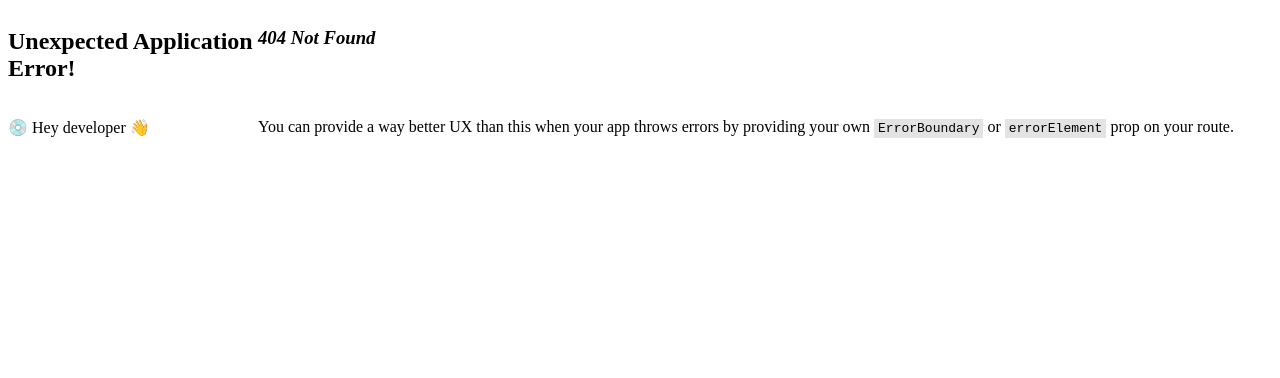
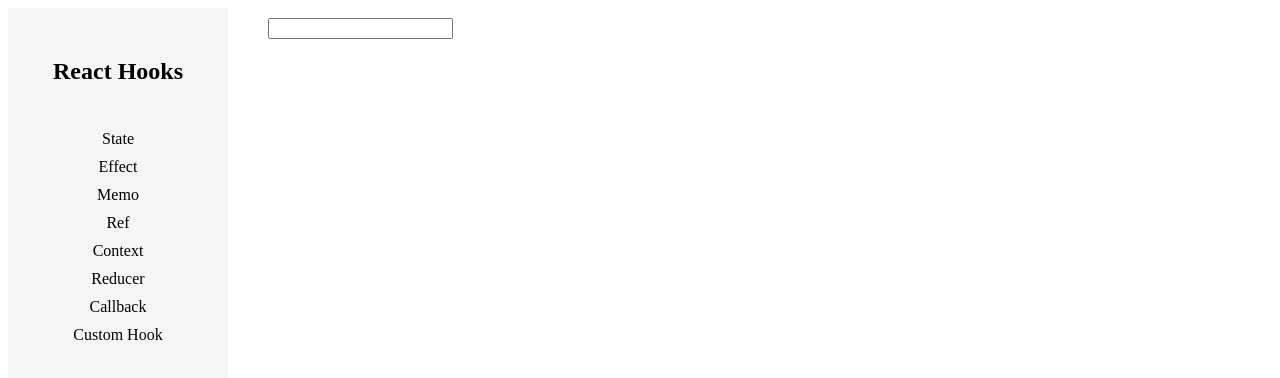
Before and after one commit to GabrielOGW/Learning_React, a React (Create React App) app in the folder react_hooks/: page /components/customHook.js in a window 1280 px wide. Before the commit this address had no page. Shown: the top 378 px of the page. Built offline with nearby package versions, Linux system fonts and the light colour scheme.

Commit message:
feat: custom Hooks

```diff
--- a/react_hooks/src/App.js
+++ b/react_hooks/src/App.js
@@ -7,6 +7,7 @@
 import Context from "./routes/components/context";
 import Reducer from "./routes/components/reducer";
 import Callback from "./routes/components/callback";
+import CustomHook from "./routes/components/customHook";
 
 const router = createBrowserRouter([
   {
@@ -41,6 +42,10 @@
         path: "/components/callback.js",
         element: <Callback />,
       },
+      {
+        path: "/components/customHook.js",
+        element: <CustomHook />,
+      },
     ]
   },
 
--- /dev/null
+++ b/react_hooks/src/routes/components/customHook.js
@@ -0,0 +1,13 @@
+import React from 'react'
+import useLocalStorage from './useLocalStorage'
+import useUpdateLogger from './useUpdateLogger'
+
+export default function CustomHook() {
+  const [name, setName] = useLocalStorage('name', '')
+  useUpdateLogger(name)
+  return (
+
+    <input type="text" value={name} onChange={e => setName(e.target.value)}/>
+
+  )
+}
--- /dev/null
+++ b/react_hooks/src/routes/components/useLocalStorage.js
@@ -0,0 +1,25 @@
+import { useState, useEffect } from "react";
+
+function getSavedValue(key, initialValue) {
+  const savedValue = JSON.parse(localStorage.getItem(key));
+  if (savedValue) {
+    return savedValue;
+  }
+
+  if (initialValue instanceof Function) {
+    return initialValue();
+  }
+  return initialValue;
+}
+
+export default function useLocalStorage(key, initialValue) {
+  const [value, setValue] = useState(() => {
+    return getSavedValue(key, initialValue)
+  });
+
+  useEffect(() => {
+    localStorage.setItem(key, JSON.stringify(value))
+  }, [value])
+
+  return [value, setValue];
+}
--- /dev/null
+++ b/react_hooks/src/routes/components/useUpdateLogger.js
@@ -0,0 +1,8 @@
+import {useEffect} from 'react'
+
+export default function useUpdateLogger(value) {
+  useEffect(() => {
+    console.log(value);
+  }, [value])
+
+}
--- a/react_hooks/src/routes/root.jsx
+++ b/react_hooks/src/routes/root.jsx
@@ -30,6 +30,9 @@
             <li>
               <Link to={`/components/callback.js`}>Callback</Link>
             </li>
+            <li>
+              <Link to={`/components/customHook.js`}>Custom Hook</Link>
+            </li>
           </ul>
         </nav>
       </div>
```
